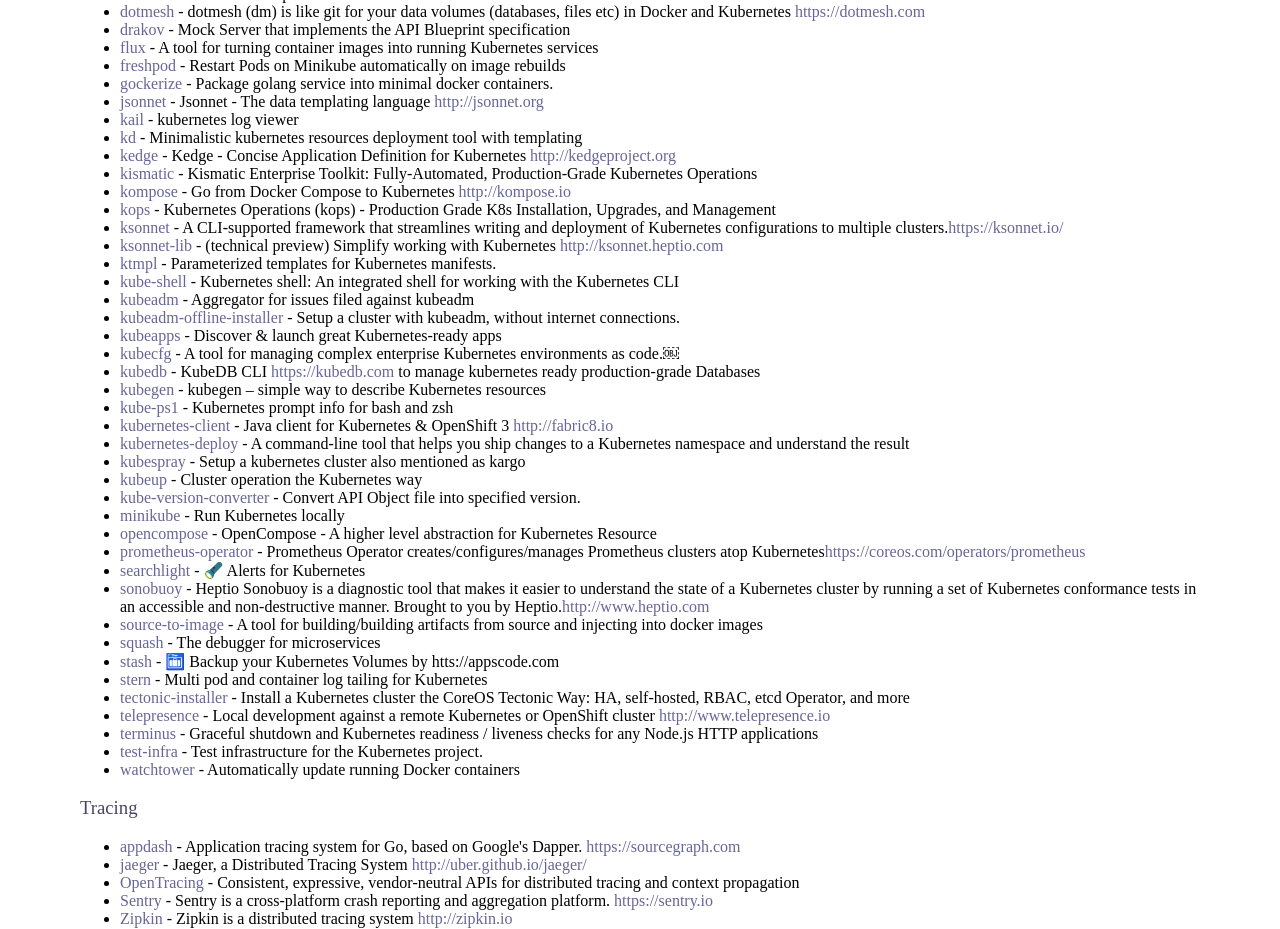
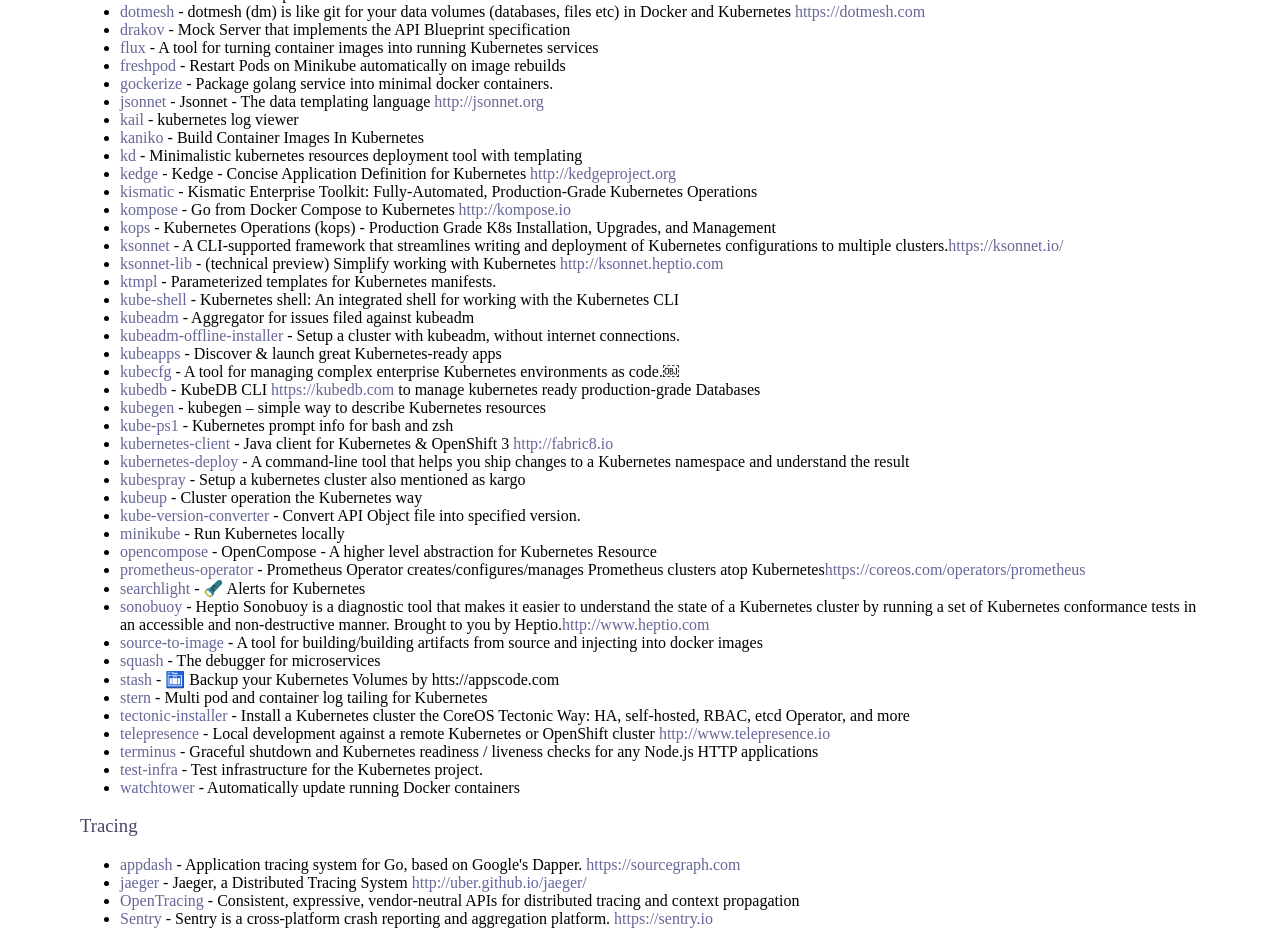
Before and after one commit to rootsongjc/awesome-cloud-native, a plain HTML site: page index.html in a window 1280 px wide. Shown: the part 6996-7925 px from the top of the page. Drawn offline with Linux system fonts and the light colour scheme; a web font is replaced by a local one.

Commit message:
add kaniko

```diff
--- a/index.html
+++ b/index.html
@@ -415,6 +415,7 @@
 <li><a href="https://github.com/aerofs/gockerize" rel="nofollow">gockerize</a> - Package golang service into minimal docker containers.</li>
 <li><a href="https://github.com/google/jsonnet" rel="nofollow">jsonnet</a> - Jsonnet - The data templating language <a href="http://jsonnet.org/" rel="nofollow">http://jsonnet.org</a></li>
 <li><a href="https://github.com/boz/kail" rel="nofollow">kail</a> - kubernetes log viewer</li>
+<li><a href="https://github.com/GoogleCloudPlatform/kaniko" rel="nofollow">kaniko</a> - Build Container Images In Kubernetes</li>
 <li><a href="https://github.com/UKHomeOffice/kd" rel="nofollow">kd</a> - Minimalistic kubernetes resources deployment tool with templating</li>
 <li><a href="https://github.com/kedgeproject/kedge" rel="nofollow">kedge</a> - Kedge - Concise Application Definition for Kubernetes <a href="http://kedgeproject.org/" rel="nofollow">http://kedgeproject.org</a></li>
 <li><a href="https://github.com/apprenda/kismatic" rel="nofollow">kismatic</a> - Kismatic Enterprise Toolkit: Fully-Automated, Production-Grade Kubernetes Operations</li>
```
